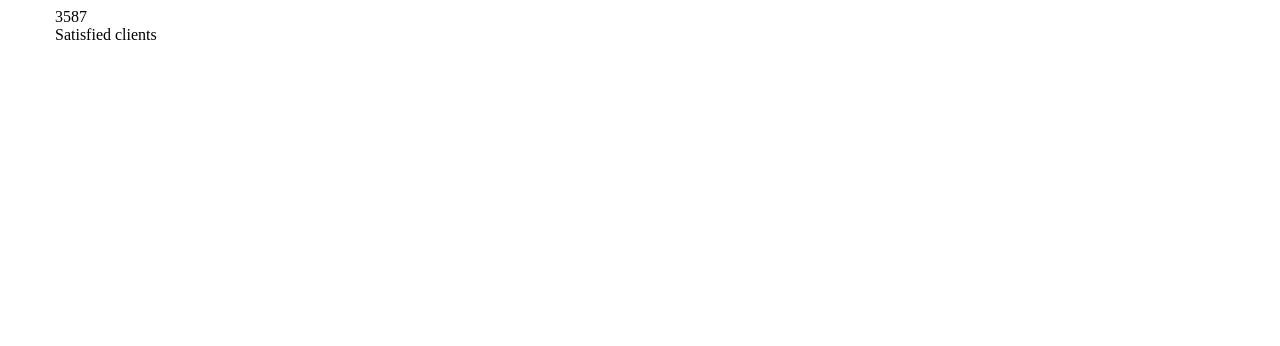
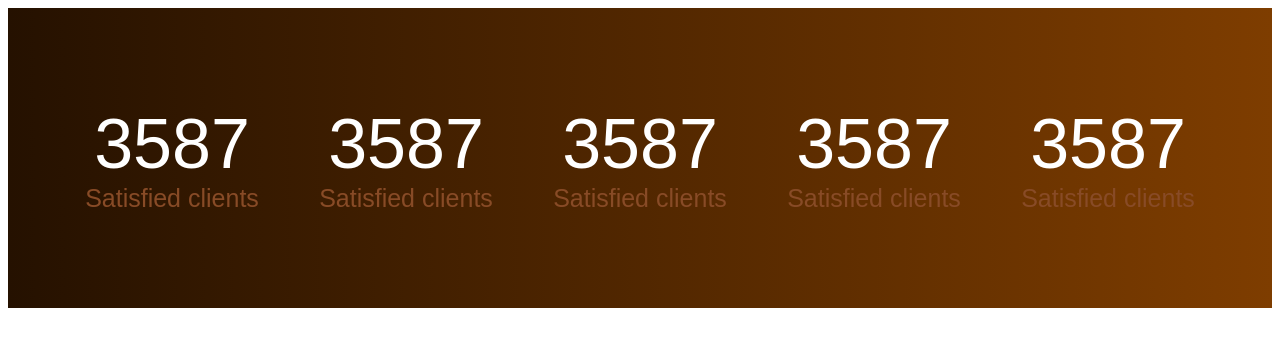
Before and after one commit to aleksey-pru/js_courses, a plain HTML site: page index.html in a window 1280 px wide. Drawn offline with Linux system fonts and the light colour scheme.

Commit message:
commit practice_2

```diff
--- a/css/styles.css
+++ b/css/styles.css
@@ -1,8 +1,32 @@
 * {
     box-sizing: border-box;
-    /*font-family: sans-serif;*/
+    font-family: sans-serif;
 }
 .container {
     width: 1170px;
     margin: 0 auto;
 }
+.box {
+    background: rgb(37,17,0);
+    background: linear-gradient(90deg, rgba(37,17,0,1) 0%, rgba(126,61,0,1) 100%);
+}
+.number {
+    color: white;
+    font-size: 70px;
+}
+.text {
+    color: #884b26;
+    font-size: 25px;
+}
+.box_inner {
+    height: 300px;
+    display: flex;
+    justify-content: space-around;
+    align-items: center;
+}
+.item {
+    text-align: center;
+}
+.line {
+
+}
--- a/index.html
+++ b/index.html
@@ -18,6 +18,26 @@
                   <div class="text">Satisfied clients</div>
                   <div class="line"></div>
               </div>
+              <div class="item">
+                  <div class="number">3587</div>
+                  <div class="text">Satisfied clients</div>
+                  <div class="line"></div>
+              </div>
+              <div class="item">
+                  <div class="number">3587</div>
+                  <div class="text">Satisfied clients</div>
+                  <div class="line"></div>
+              </div>
+              <div class="item">
+                  <div class="number">3587</div>
+                  <div class="text">Satisfied clients</div>
+                  <div class="line"></div>
+              </div>
+              <div class="item">
+                  <div class="number">3587</div>
+                  <div class="text">Satisfied clients</div>
+                  <div class="line"></div>
+              </div>
           </div>
       </div>
   </div>
```
